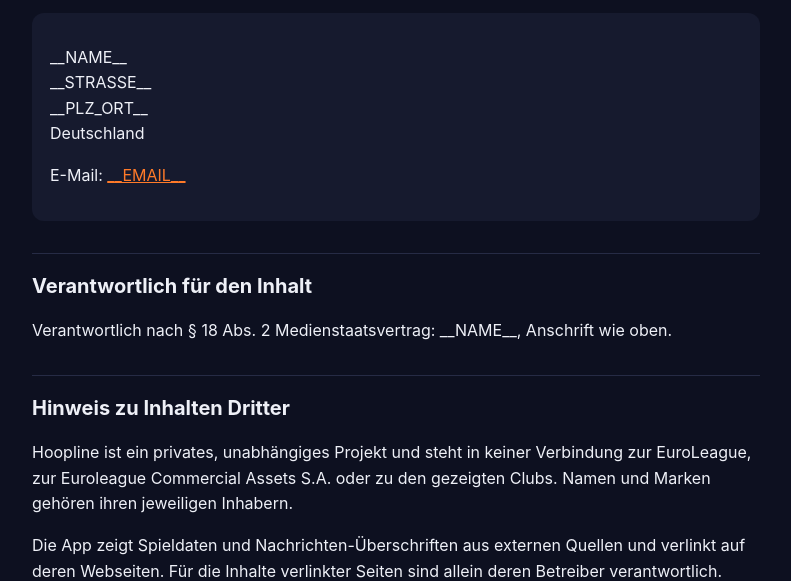
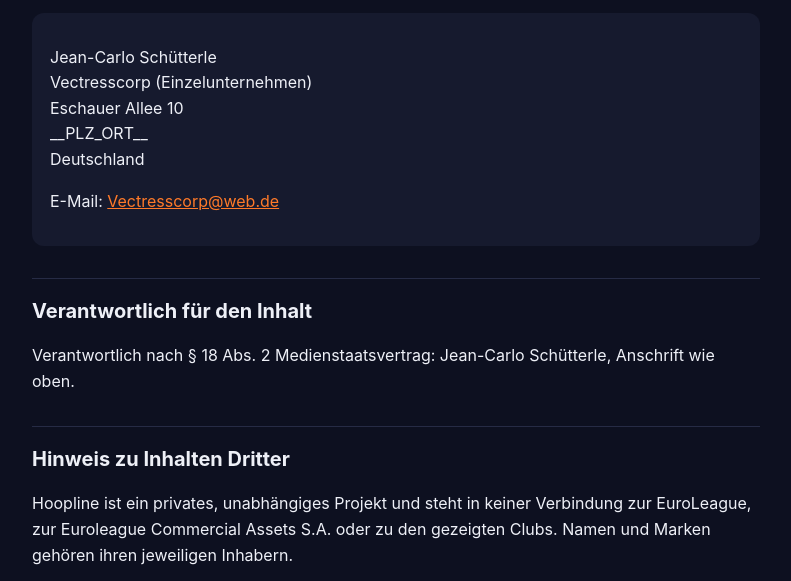
Before and after one commit to dinosancet/Euroleague-, a website: page docs/impressum.html in a window 1280 px wide. Shown: the part 167-748 px from the top of the page, without its empty margins (244-1035 px from the left). Drawn offline with Linux system fonts and the light colour scheme.

Commit message:
Impressum: Name, Firma, Straße und E-Mail eintragen
Co-Authored-By: Claude Opus 5.5 <noreply@anthropic.com>
Claude-Session: https://claude.ai/code/session_01HdAMkhbN9aDZGeQmniE4QT

```diff
--- a/docs/impressum.html
+++ b/docs/impressum.html
@@ -14,15 +14,15 @@
 <p class="muted">Angaben gemäß § 5 Digitale-Dienste-Gesetz (DDG) für die App „Hoopline“ und diese Webseite.</p>
 
 <div class="box">
-<p>__NAME__<br>
-__STRASSE__<br>
+<p>Jean-Carlo Schütterle<br>Vectresscorp (Einzelunternehmen)<br>
+Eschauer Allee 10<br>
 __PLZ_ORT__<br>
 Deutschland</p>
-<p>E-Mail: <a href="mailto:__EMAIL__">__EMAIL__</a></p>
+<p>E-Mail: <a href="mailto:Vectresscorp@web.de">Vectresscorp@web.de</a></p>
 </div>
 
 <h2>Verantwortlich für den Inhalt</h2>
-<p>Verantwortlich nach § 18 Abs. 2 Medienstaatsvertrag: __NAME__, Anschrift wie oben.</p>
+<p>Verantwortlich nach § 18 Abs. 2 Medienstaatsvertrag: Jean-Carlo Schütterle, Anschrift wie oben.</p>
 
 <h2>Hinweis zu Inhalten Dritter</h2>
 <p>Hoopline ist ein privates, unabhängiges Projekt und steht in keiner Verbindung zur EuroLeague, zur Euroleague Commercial Assets S.A. oder zu den gezeigten Clubs. Namen und Marken gehören ihren jeweiligen Inhabern.</p>
```
Also changed, not shown: docs/datenschutz.html (+2 -2 lines), docs/privacy.html (+2 -2 lines).
